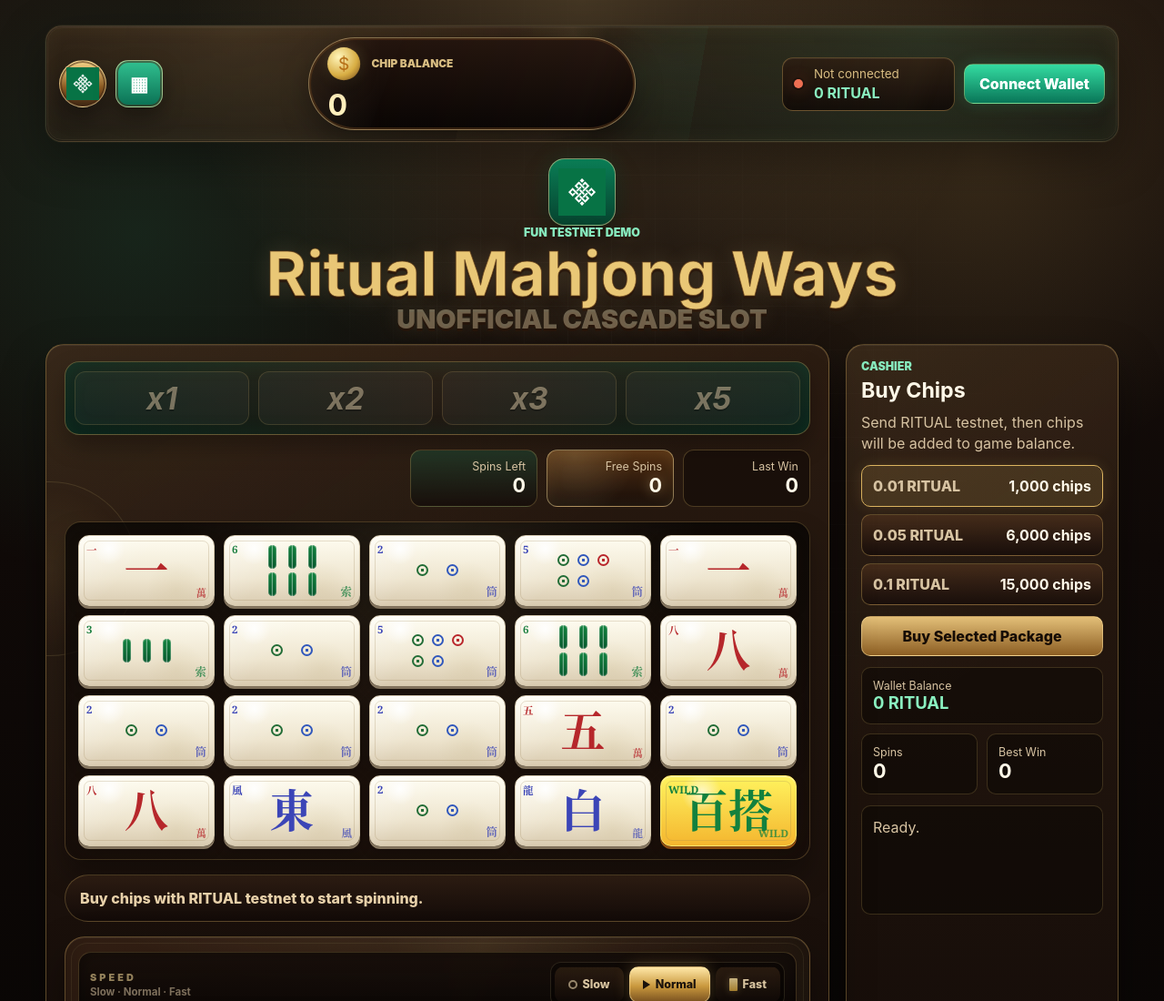
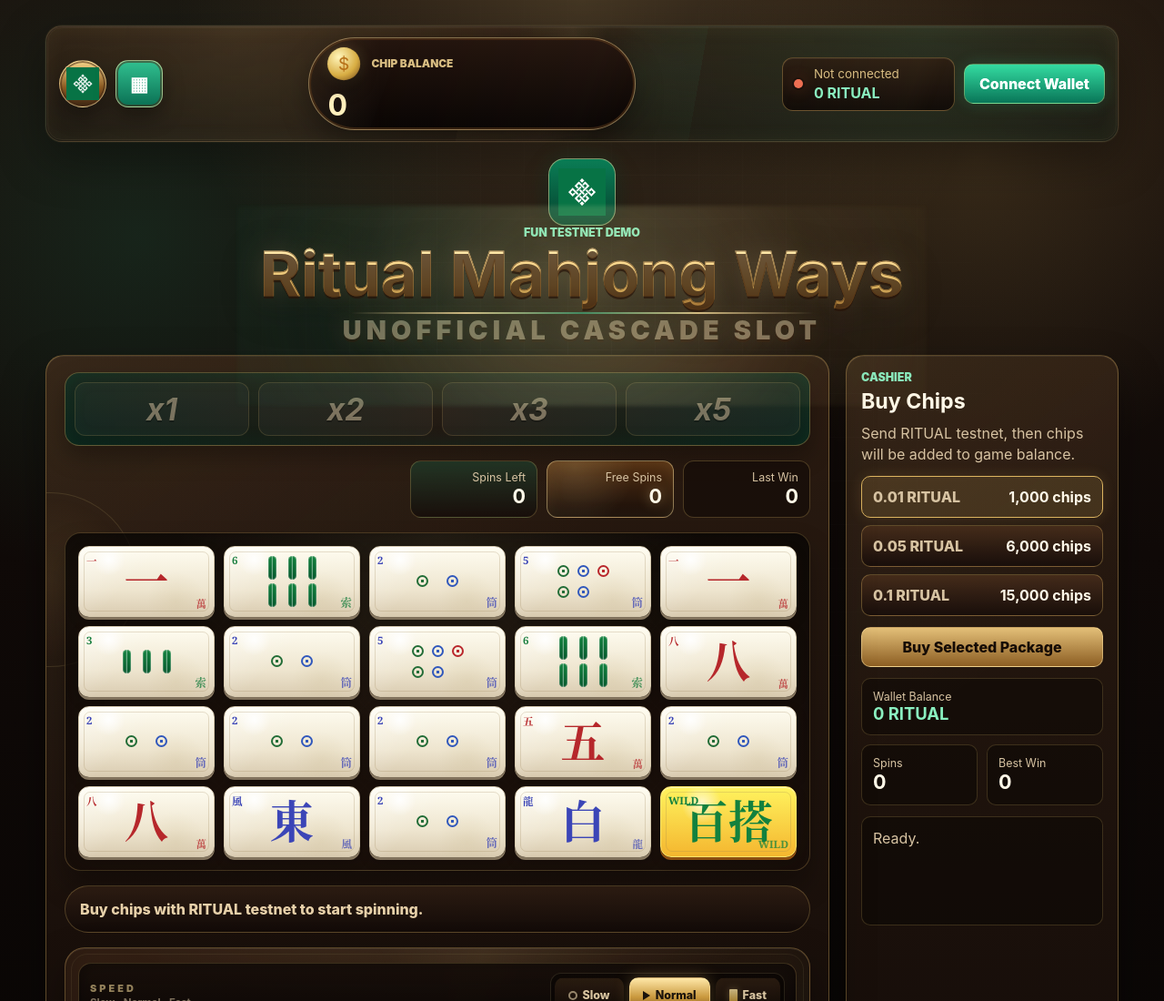
Before and after one commit to kamaledeng/game-ritual-tesnet, a website: page index.html in a window 1280 px wide. Shown: the top 1100 px of the page at 91% size. Drawn offline with Linux system fonts and the light colour scheme.

Commit message:
ui: improve top bar and title

```diff
--- a/styles.css
+++ b/styles.css
@@ -359,8 +359,24 @@ html[data-connected="false"] .secondary-button {
   justify-items: center;
   margin-bottom: 10px;
   text-align: center;
-  text-shadow: 0 3px 0 rgba(40, 20, 8, 0.7), 0 0 24px rgba(255, 220, 150, 0.16);
+  text-shadow: 0 3px 0 rgba(40, 20, 8, 0.7), 0 0 28px rgba(255, 220, 150, 0.2);
   z-index: 2;
+}
+
+.game-title::before {
+  content: "";
+  position: absolute;
+  top: 52px;
+  width: min(760px, 92%);
+  height: 220px;
+  background:
+    radial-gradient(circle at 50% 40%, rgba(255, 228, 160, 0.22), transparent 62%),
+    radial-gradient(circle at 30% 50%, rgba(66, 214, 155, 0.14), transparent 60%),
+    radial-gradient(circle at 70% 55%, rgba(255, 220, 140, 0.12), transparent 58%);
+  filter: blur(2px);
+  opacity: 0.9;
+  pointer-events: none;
+  animation: titleBreath 5.2s ease-in-out infinite;
 }
 
 .brand-logo {
@@ -393,16 +409,43 @@ html[data-connected="false"] .secondary-button {
 
 .game-title h1 {
   margin: 0;
-  color: #e9c776;
+  color: #ffe4a0;
   font-size: clamp(2.1rem, 5.8vw, 4.25rem);
   line-height: 0.95;
-  -webkit-text-stroke: 1px rgba(95, 59, 24, 0.72);
+  letter-spacing: 0.01em;
+  background: linear-gradient(180deg, #fff3bd 0%, #ffe09a 22%, #dcb460 58%, #8d5b22 100%);
+  -webkit-background-clip: text;
+  background-clip: text;
+  -webkit-text-fill-color: transparent;
+  -webkit-text-stroke: 1px rgba(95, 59, 24, 0.62);
+  filter: drop-shadow(0 10px 22px rgba(0, 0, 0, 0.34));
+  position: relative;
+}
+
+.game-title h1::after {
+  content: "";
+  display: block;
+  width: min(520px, 72%);
+  height: 2px;
+  margin: 10px auto 0;
+  border-radius: 999px;
+  background: linear-gradient(
+    90deg,
+    transparent,
+    rgba(255, 228, 160, 0.85),
+    rgba(66, 214, 155, 0.55),
+    rgba(255, 228, 160, 0.85),
+    transparent
+  );
+  box-shadow: 0 0 22px rgba(255, 220, 140, 0.16);
+  opacity: 0.9;
 }
 
 .game-title span {
-  color: rgba(255, 239, 197, 0.34);
+  color: rgba(255, 239, 197, 0.42);
   font-size: clamp(1rem, 2.4vw, 1.8rem);
   font-weight: 900;
+  letter-spacing: 0.18em;
   text-transform: uppercase;
 }
 
@@ -1485,6 +1528,20 @@ html[data-connected="false"] .secondary-button {
   }
 }
 
+@keyframes titleBreath {
+  0%,
+  100% {
+    opacity: 0.72;
+    transform: translateY(0) scale(1);
+    filter: blur(2px) brightness(1);
+  }
+  50% {
+    opacity: 0.98;
+    transform: translateY(-2px) scale(1.02);
+    filter: blur(1px) brightness(1.08);
+  }
+}
+
 @keyframes connectPulse {
   0%,
   100% {
```
